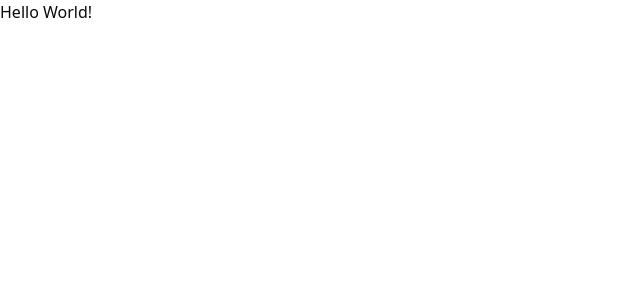
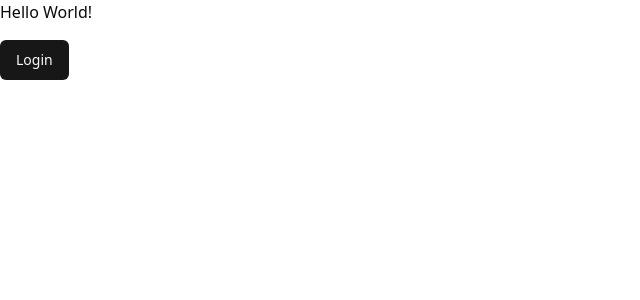
Before and after one commit to christianstamati/folio, a Next.js app: page / in a window 1280 px wide. Shown: the top 300 px of the page, without its empty margins (0-640 px from the left). Built offline with nearby package versions, Linux system fonts and the light colour scheme.

Commit message:
Changed project name and added next auth

```diff
--- a/package.json
+++ b/package.json
@@ -1,5 +1,5 @@
 {
-  "name": "next-sail",
+  "name": "turbo-ship",
   "version": "0.1.0",
   "private": true,
   "scripts": {
@@ -26,6 +26,7 @@
     "drizzle-orm": "^0.30.8",
     "lucide-react": "^0.372.0",
     "next": "14.2.2",
+    "next-auth": "^5.0.0-beta.16",
     "next-themes": "^0.3.0",
     "react": "^18",
     "react-dom": "^18",
--- /dev/null
+++ b/src/app/api/auth/[...nextauth]/route.ts
@@ -0,0 +1,2 @@
+import { handlers } from "@/server/auth";
+export const { GET, POST } = handlers;
--- a/src/app/dashboard/page.tsx
+++ b/src/app/dashboard/page.tsx
@@ -3,8 +3,16 @@ import { Input } from "@/components/ui/input";
 import { Button } from "@/components/ui/button";
 import { createTodoAction } from "@/app/dashboard/_actions/create-todo.action";
 import TodoCard from "@/app/dashboard/todo-card";
+import { auth } from "@/server/auth";
+import Link from "next/link";
 
 export default async function Dashboard() {
+  const session = await auth();
+
+  if (!session) {
+    return <div>Not authenticated</div>;
+  }
+
   const todos = await getTodos();
   return (
     <div className="flex flex-col gap-y-3 p-4">
@@ -18,6 +26,7 @@ export default async function Dashboard() {
         <Input name={"name"} />
         <Button type={"submit"}>ADD</Button>
       </form>
+      <Link href={"/api/auth/signout?callbackUrl=/"}>SIGN OUT</Link>
     </div>
   );
 }
--- a/src/app/page.tsx
+++ b/src/app/page.tsx
@@ -1,3 +1,10 @@
+import LoginButton from "@/components/login-button";
+
 export default function Home() {
-  return <div>Hello World!</div>;
+  return (
+    <div>
+      <div>Hello World!</div>
+      <LoginButton></LoginButton>
+    </div>
+  );
 }
--- /dev/null
+++ b/src/components/login-button.tsx
@@ -0,0 +1,10 @@
+"use client";
+import { Button } from "@/components/ui/button";
+import Link from "next/link";
+export default function LoginButton() {
+  return (
+    <Link href={"/api/auth/signin?callbackUrl=/dashboard"}>
+      <Button className="mt-4">Login</Button>
+    </Link>
+  );
+}
--- /dev/null
+++ b/src/server/auth.ts
@@ -0,0 +1,5 @@
+import NextAuth from "next-auth";
+import GitHub from "next-auth/providers/github";
+export const { handlers, auth } = NextAuth({
+  providers: [GitHub],
+});
```
Also changed, not shown: 1 other file (tests, documents, lock files or other folders).
